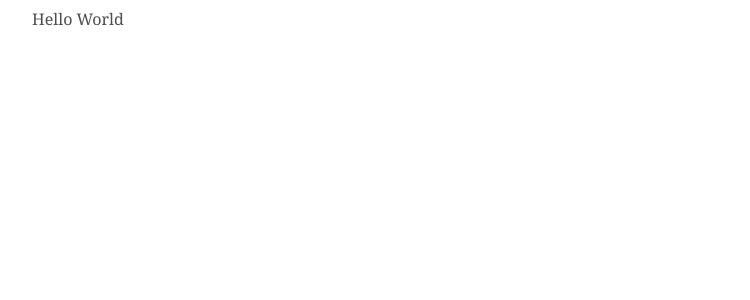
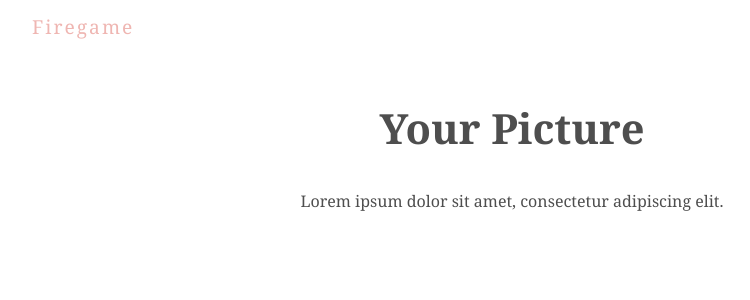
Before and after one commit to finn-01/photo-app, a React (Create React App) app: page / in a window 1280 px wide. Shown: the top 300 px of the page, without its empty margins (128-878 px from the left). Built offline with nearby package versions, Linux system fonts and the light colour scheme.

Commit message:
fix start

```diff
--- a/src/App.js
+++ b/src/App.js
@@ -1,7 +1,12 @@
-import "./index.css";
+import React from "react";
+import Title from "./comps/Title";
 
 function App() {
-	return <div className="App">Hello World</div>;
+	return (
+		<div className="App">
+			<Title />
+		</div>
+	);
 }
 
 export default App;
--- /dev/null
+++ b/src/comps/Title.js
@@ -0,0 +1,13 @@
+import React from "react";
+
+function Title() {
+	return (
+		<div className="title">
+			<h1>Firegame</h1>
+			<h2>Your Picture</h2>
+			<p>Lorem ipsum dolor sit amet, consectetur adipiscing elit.</p>
+		</div>
+	);
+}
+
+export default Title;
--- a/src/index.js
+++ b/src/index.js
@@ -1,6 +1,7 @@
 import React from "react";
 import ReactDOM from "react-dom";
 import App from "./App";
+import "./index.css";
 
 ReactDOM.render(
 	<React.StrictMode>
```
